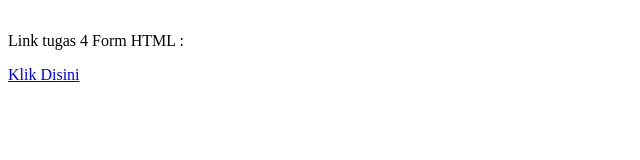
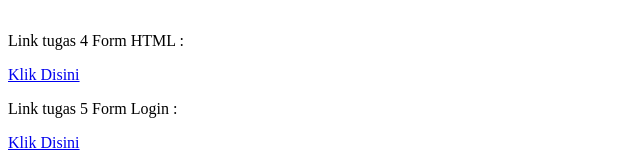
Before and after one commit to MirgiNB/html-dasar-, a plain HTML site: page index.html in a window 1280 px wide. Shown: the part 1610-1770 px from the top of the page, without its empty margins (0-640 px from the left). Before the commit the page ends 1702 px from the top, so only its background shows below. Drawn offline with Linux system fonts and the light colour scheme.

Commit message:
Add files via upload

```diff
--- a/index.html
+++ b/index.html
@@ -105,6 +105,8 @@
         </div>
         <br>
         <p>Link tugas 4 Form HTML :</p> <a href="form.html" title="link Bootstrap">Klik Disini</a>
+        <br>
+        <p>Link tugas 5 Form Login :</p> <a href="css.html" title="link Bootstrap">Klik Disini</a>
     </body>
 
 
```
